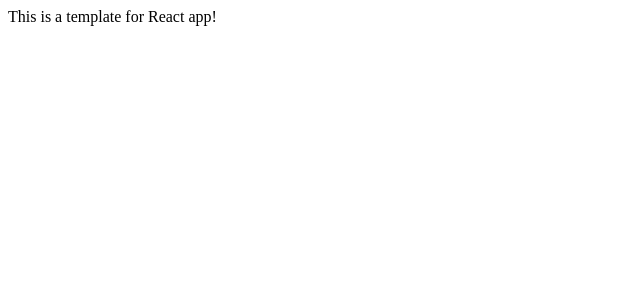
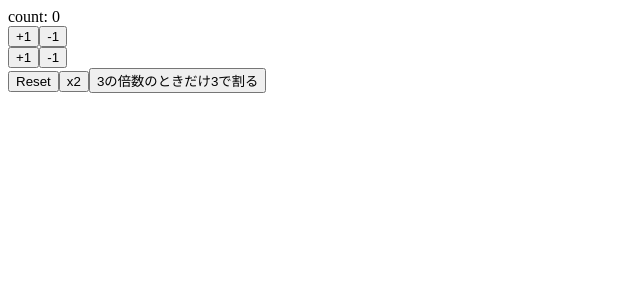
Before and after one commit to seiya-1208/git_sample2, a React (Create React App) app in the folder react-hooks-101/: page / in a window 1280 px wide. Shown: the top 300 px of the page, without its empty margins (0-640 px from the left). Built offline with nearby package versions, Linux system fonts and the light colour scheme.

Commit message:
my first React Hook with useState

```diff
--- a/react-hooks-101/src/App.js
+++ b/react-hooks-101/src/App.js
@@ -1,7 +1,39 @@
-import React from "react";
+import React, { useState } from "react";
 
 const App = () => {
-  return <div>This is a template for React app!</div>;
+  const [count, setCount] = useState(0);
+  const increment = () => setCount(count + 1);
+  const decrement = () => setCount(count - 1);
+
+  const increment2 = () => setCount((previousCount) => previousCount + 1);
+  const decrement2 = () => setCount((previousCount) => previousCount - 1);
+
+  const reset = () => setCount(0);
+  const twice = () => setCount(count * 2);
+  const divide3 = () =>
+    setCount((previousCount) =>
+      previousCount % 3 === 0 ? previousCount / 3 : previousCount
+    );
+  console.log({ divide3 });
+
+  return (
+    <React.Fragment>
+      <div>count: {count}</div>
+      <div>
+        <button onClick={increment}>+1</button>
+        <button onClick={decrement}>-1</button>
+      </div>
+      <div>
+        <button onClick={increment2}>+1</button>
+        <button onClick={decrement2}>-1</button>
+      </div>
+      <div>
+        <button onClick={reset}>Reset</button>
+        <button onClick={twice}>x2</button>
+        <button onClick={divide3}>3の倍数のときだけ3で割る</button>
+      </div>
+    </React.Fragment>
+  );
 };
 
 export default App;
```
